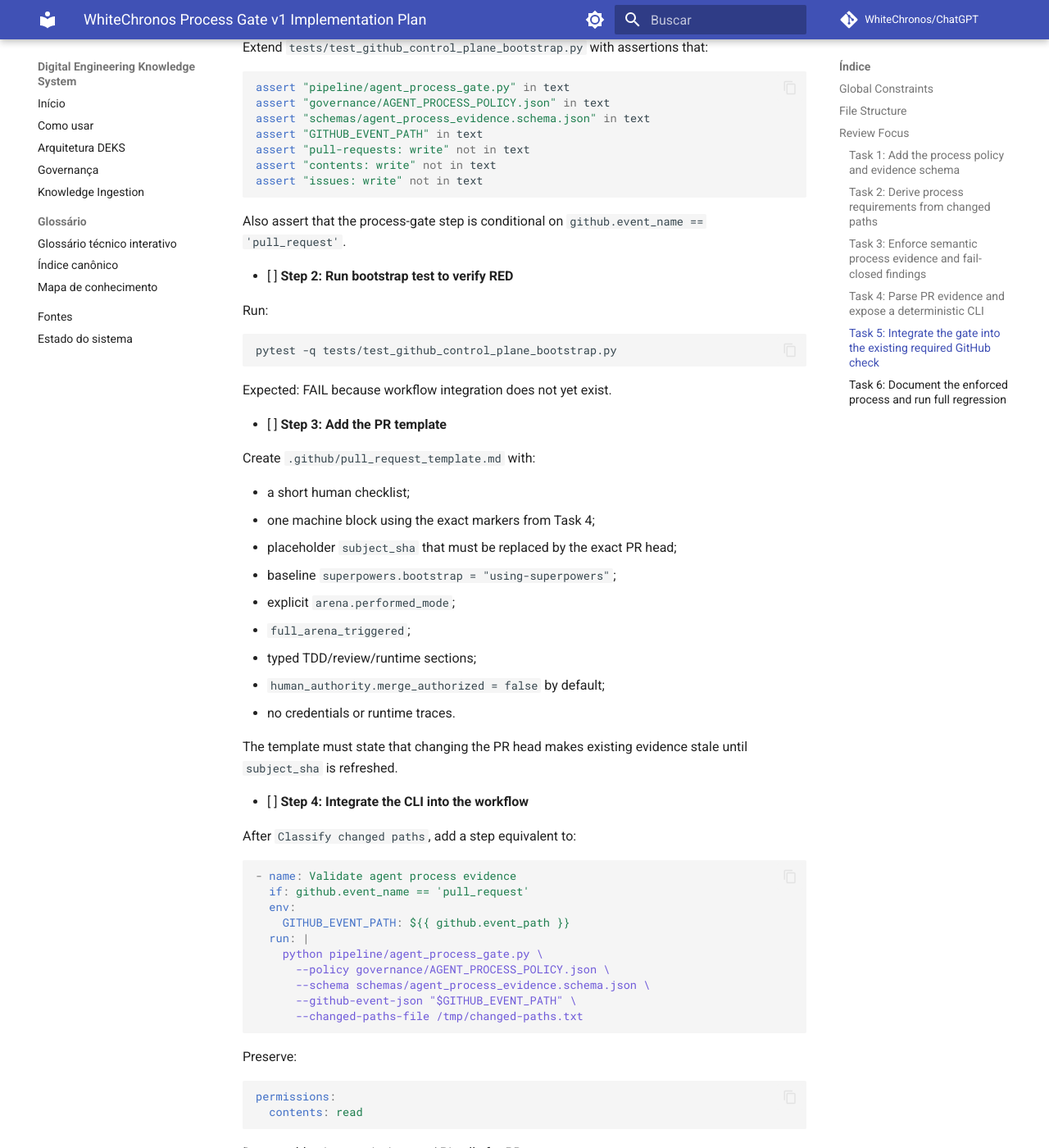
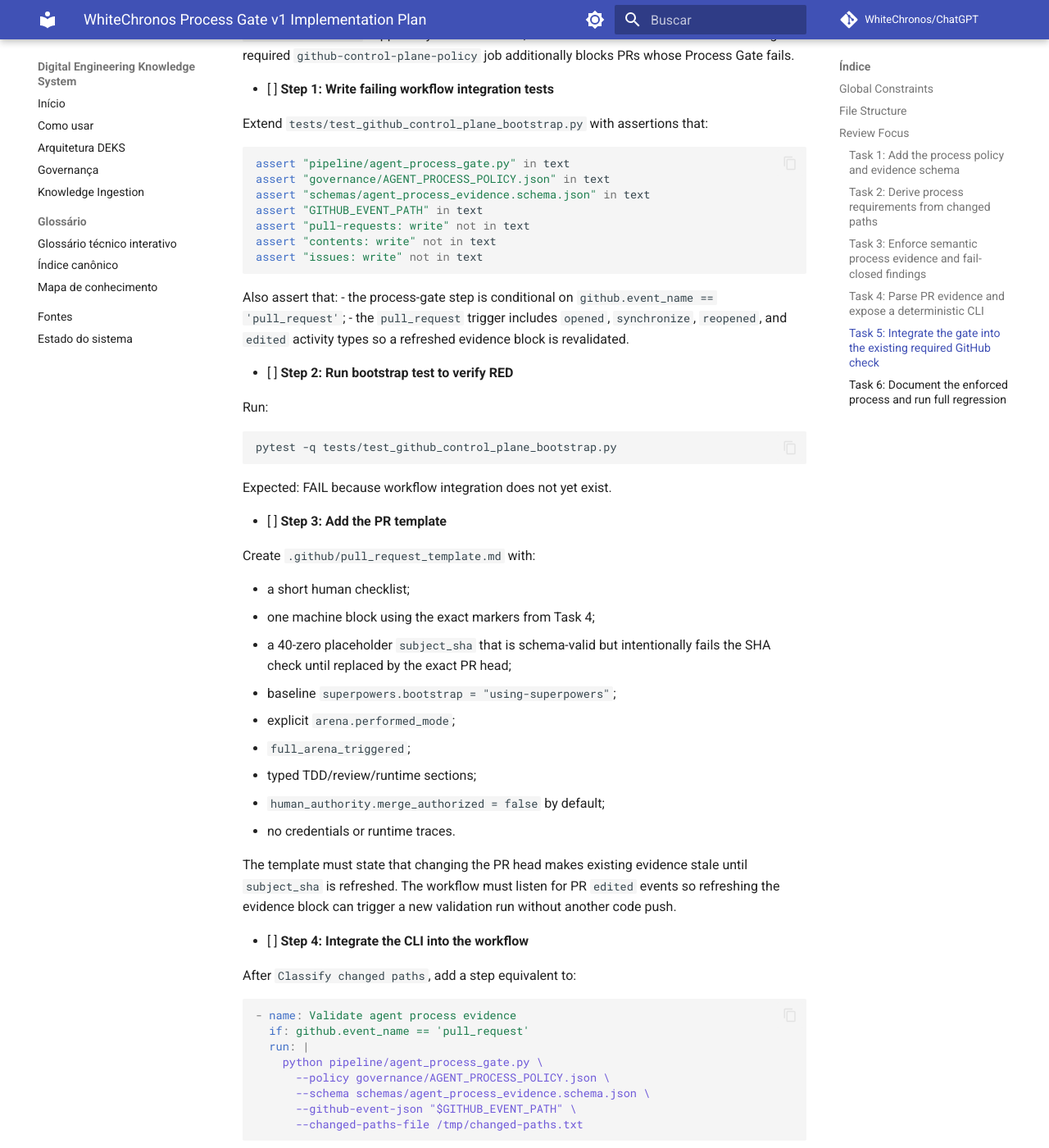
Before and after one commit to WhiteChronos/ChatGPT, an MkDocs documentation site: the page built from docs/superpowers/plans/2026-10-06-whitechronos-process-gate-v1.md, in a window 1280 px wide and 1400 px high, scrolled down 13623 px. Shown: the whole window at 82% size. Built offline with MkDocs 1.6.1 and Material for MkDocs 9.7.7, drawn with Linux system fonts in a browser that asks for light colours; comment, search, counter and statistics services are not loaded; some of the changed text lies outside the part shown.

Commit message:
docs: harden Process Gate implementation plan

````diff
--- a/docs/superpowers/plans/2026-10-06-whitechronos-process-gate-v1.md
+++ b/docs/superpowers/plans/2026-10-06-whitechronos-process-gate-v1.md
@@ -246,7 +246,7 @@
 - baseline Arena = `micro`;
 - any non-empty `CONTROL_PLANE_CRITICAL` or `RUNTIME_CONTROL` class upgrades minimum Arena to `review`;
 - `tdd_required=True` when a changed path is under one of the configured TDD roots, has one of the configured code extensions, and is not under an excluded prefix;
-- `independent_review_required=True` for high-impact changes;
+- `review_required=True` for high-impact changes; this requires a recorded review result, but does not by itself assert that the reviewer was an independent runtime agent;
 - no path class may lower a stronger requirement already derived.
 
 - [ ] **Step 4: Add edge-case tests**
@@ -384,7 +384,9 @@
 - nonblank regression command;
 - regression status `PASS`.
 
-When `requirements.independent_review_required` is true, require review status `PASS` and a nonblank reviewer source.
+When `requirements.review_required` is true, require review status `PASS` and a nonblank reviewer source. A recorded review may be an Arena/Superpowers/self-review surface unless the evidence explicitly claims `review.independent=true`.
+
+If `review.independent=true`, the runtime-truthfulness rules in the next step also apply to that reviewer claim.
 
 Do not claim that CI proves historical RED.
 
@@ -616,7 +618,9 @@
 assert "issues: write" not in text
 ```
 
-Also assert that the process-gate step is conditional on `github.event_name == 'pull_request'`.
+Also assert that:
+- the process-gate step is conditional on `github.event_name == 'pull_request'`;
+- the `pull_request` trigger includes `opened`, `synchronize`, `reopened`, and `edited` activity types so a refreshed evidence block is revalidated.
 
 - [ ] **Step 2: Run bootstrap test to verify RED**
 
@@ -634,7 +638,7 @@
 
 - a short human checklist;
 - one machine block using the exact markers from Task 4;
-- placeholder `subject_sha` that must be replaced by the exact PR head;
+- a 40-zero placeholder `subject_sha` that is schema-valid but intentionally fails the SHA check until replaced by the exact PR head;
 - baseline `superpowers.bootstrap = "using-superpowers"`;
 - explicit `arena.performed_mode`;
 - `full_arena_triggered`;
@@ -642,7 +646,7 @@
 - `human_authority.merge_authorized = false` by default;
 - no credentials or runtime traces.
 
-The template must state that changing the PR head makes existing evidence stale until `subject_sha` is refreshed.
+The template must state that changing the PR head makes existing evidence stale until `subject_sha` is refreshed. The workflow must listen for PR `edited` events so refreshing the evidence block can trigger a new validation run without another code push.
 
 - [ ] **Step 4: Integrate the CLI into the workflow**
 
@@ -651,8 +655,6 @@
 ```yaml
 - name: Validate agent process evidence
   if: github.event_name == 'pull_request'
-  env:
-    GITHUB_EVENT_PATH: ${{ github.event_path }}
   run: |
     python pipeline/agent_process_gate.py \
       --policy governance/AGENT_PROCESS_POLICY.json \
@@ -660,6 +662,17 @@
       --github-event-json "$GITHUB_EVENT_PATH" \
       --changed-paths-file /tmp/changed-paths.txt
 ```
+
+GitHub Actions already supplies `GITHUB_EVENT_PATH`; do not synthesize a second event path.
+
+Update the workflow trigger to include:
+
+```yaml
+pull_request:
+  types: [opened, synchronize, reopened, edited]
+```
+
+while preserving the existing protected base-branch list.
 
 Preserve:
 
````
Also changed, not shown: other parts of docs/superpowers/plans/2026-10-06-whitechronos-process-gate-v1.md (+3 -3 lines).
